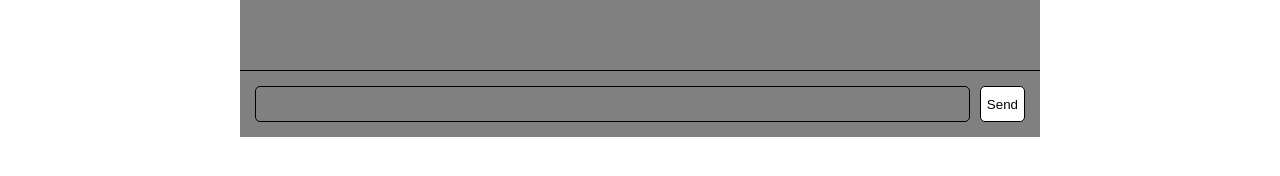
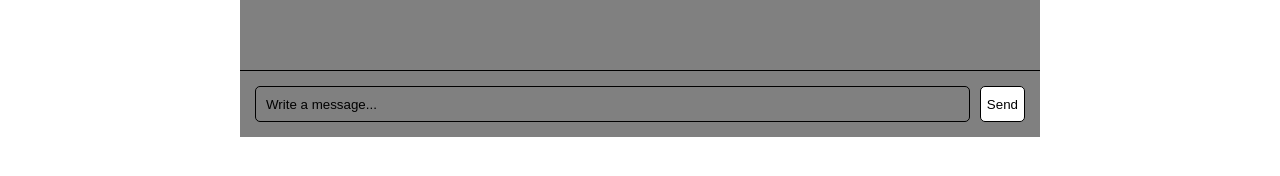
Before and after one commit to norafith/ai-platform, a Vue app: page /chat in a window 1280 px wide. Shown: the part 532-708 px from the top of the page. Built offline with nearby package versions, Linux system fonts and the light colour scheme.

Commit message:
added chat components

```diff
--- /dev/null
+++ b/src/components/Chat/ChatOptions/ChatOptions.vue
@@ -0,0 +1,14 @@
+<template>
+  <section class="chat-options"></section>
+</template>
+
+<style scoped>
+.chat-options {
+  grid-column-start: 1;
+  grid-column-end: -1;
+  grid-row-start: 1;
+  grid-row-end: 2;
+  border-bottom: 1px solid black;
+  padding: 15px;
+}
+</style>
--- /dev/null
+++ b/src/components/Chat/InputMessage/InputMessageContainer.vue
@@ -0,0 +1,43 @@
+<template>
+  <section class="input-message-container">
+    <input class="input-message" type="text" placeholder="Write a message..." />
+    <button class="send-button">Send</button>
+  </section>
+</template>
+
+<style scoped>
+.input-message-container {
+  display: flex;
+  grid-column-start: 1;
+  grid-column-end: -1;
+  grid-row-start: -2;
+  grid-row-end: span 2;
+  border-top: 1px solid black;
+  padding: 15px;
+}
+
+.input-message {
+  background: none;
+  height: 100%;
+  width: 100%;
+  border: 1px solid black;
+  border-radius: 5px;
+  padding: 2px 10px;
+  transition: border 0.25s ease;
+}
+
+.input-message:focus {
+  border: 1px solid white;
+}
+
+.input-message::placeholder {
+  color: black;
+}
+
+.send-button {
+  border-radius: 5px;
+  background-color: white;
+  border: 1px solid black;
+  margin-left: 10px;
+}
+</style>
--- /dev/null
+++ b/src/components/Chat/MessagesList/MessagesList.vue
@@ -0,0 +1,12 @@
+<template>
+  <section class="messages-list"></section>
+</template>
+
+<style scoped>
+.messages-list {
+  grid-column-start: 1;
+  grid-column-end: -1;
+  grid-row-start: 2;
+  grid-row-end: span 4;
+}
+</style>
--- a/src/views/ChatView.vue
+++ b/src/views/ChatView.vue
@@ -1,14 +1,22 @@
-<script></script>
+<script>
+import ChatOptions from '../components/Chat/ChatOptions/ChatOptions.vue'
+import MessagesList from '../components/Chat/MessagesList/MessagesList.vue'
+import InputMessageContainer from '../components/Chat/InputMessage/InputMessageContainer.vue'
+export default {
+  components: {
+    ChatOptions,
+    MessagesList,
+    InputMessageContainer
+  }
+}
+</script>
 
 <template>
   <main>
     <div class="messages-container">
-      <section class="chat-options"></section>
-      <section class="messages-list"></section>
-      <section class="input-message-container">
-        <input class="input-message" type="text" />
-        <button class="send-button">Send</button>
-      </section>
+      <ChatOptions />
+      <MessagesList />
+      <InputMessageContainer />
     </div>
   </main>
 </template>
@@ -21,54 +29,4 @@
   grid-template-columns: repeat(6, 1fr);
   grid-template-rows: repeat(9, 1fr);
 }
-
-.chat-options {
-  grid-column-start: 1;
-  grid-column-end: -1;
-  grid-row-start: 1;
-  grid-row-end: 2;
-  border-bottom: 1px solid black;
-}
-
-.messages-list {
-  grid-column-start: 1;
-  grid-column-end: -1;
-  grid-row-start: 2;
-  grid-row-end: span 4;
-}
-
-.input-message-container,
-.chat-options {
-  padding: 15px;
-}
-
-.input-message-container {
-  display: flex;
-  grid-column-start: 1;
-  grid-column-end: -1;
-  grid-row-start: -2;
-  grid-row-end: span 2;
-  border-top: 1px solid black;
-}
-
-.input-message {
-  background: none;
-  height: 100%;
-  width: 100%;
-  border: 1px solid black;
-  border-radius: 5px;
-  padding: 2px 10px;
-  transition: border 0.25s ease;
-}
-
-.input-message:focus {
-  border: 1px solid white;
-}
-
-.send-button {
-  border-radius: 5px;
-  background-color: white;
-  border: 1px solid black;
-  margin-left: 10px;
-}
 </style>
```
Also changed, not shown: src/components/Chat/ChatOptions/ChatOption.vue (added), src/components/Chat/MessagesList/SingleMessage.vue (added), 1 other file (tests, documents, lock files or other folders).
